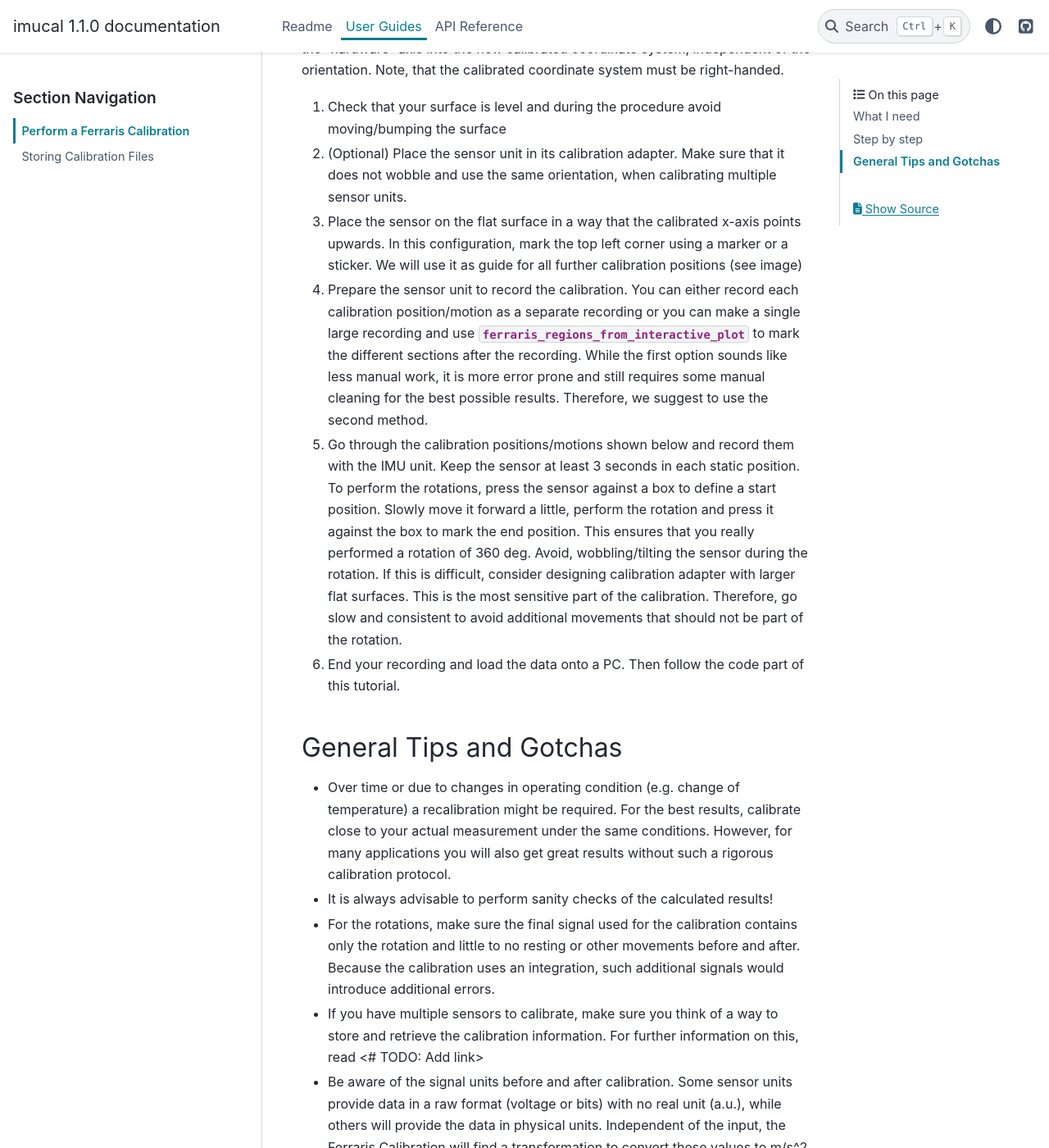
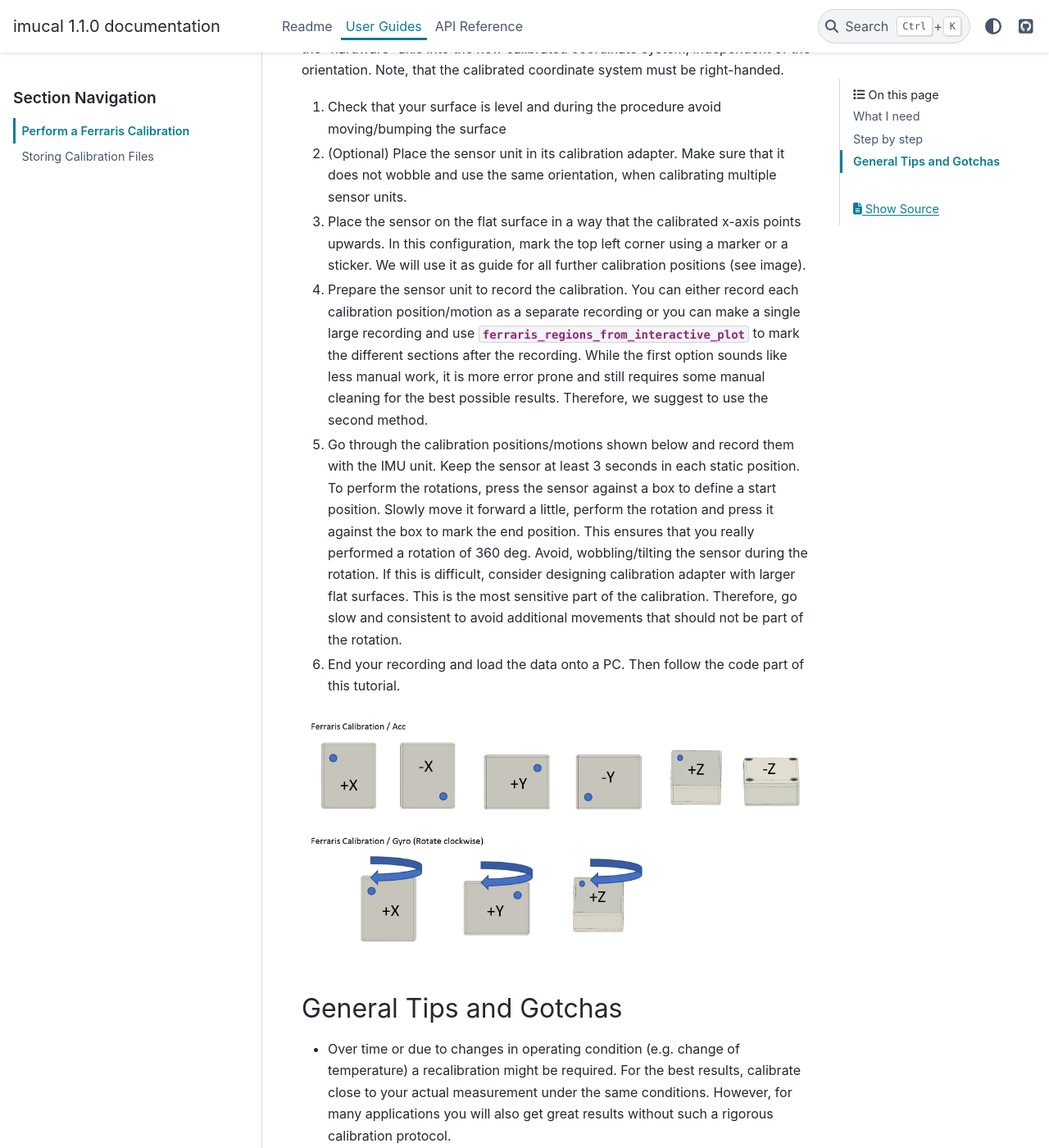
Before and after one commit to mad-lab-fau/imucal, a Sphinx documentation site: the page built from docs/guides/ferraris_guide.rst, in a window 1280 px wide and 1400 px high, scrolled down 910 px. Shown: the whole window at 82% size. Built offline with Sphinx 7.4.7 and the PyData theme 0.15.4, drawn with Linux system fonts in a browser that asks for light colours; pages that are not in the unit, such as notebooks, are missing from menus; some of the changed text lies outside the part shown.

Commit message:
Added calibration image and fixed link

```diff
--- a/docs/guides/ferraris_guide.rst
+++ b/docs/guides/ferraris_guide.rst
@@ -38,7 +38,7 @@ Note, that the calibrated coordinate system must be right-handed.
    Make sure that it does not wobble and use the same orientation, when calibrating multiple sensor units.
 3. Place the sensor on the flat surface in a way that the calibrated x-axis points upwards.
    In this configuration, mark the top left corner using a marker or a sticker.
-   We will use it as guide for all further calibration positions (see image)
+   We will use it as guide for all further calibration positions (see image).
 4. Prepare the sensor unit to record the calibration.
    You can either record each calibration position/motion as a separate recording or you can make a single large
    recording and use :func:`~imucal.ferraris_regions_from_interactive_plot` to mark the different sections after the
@@ -58,6 +58,8 @@ Note, that the calibrated coordinate system must be right-handed.
 6. End your recording and load the data onto a PC.
    Then follow :ref:`the code part of this tutorial <basic_ferraris>`.
 
+.. image:: ./ferraris_calibration_instructions.png
+
 General Tips and Gotchas
 ========================
 
```
Also changed, not shown: other parts of docs/guides/ferraris_guide.rst (+1 -1 lines), docs/guides/ferraris_calibration_instructions.png (added).
